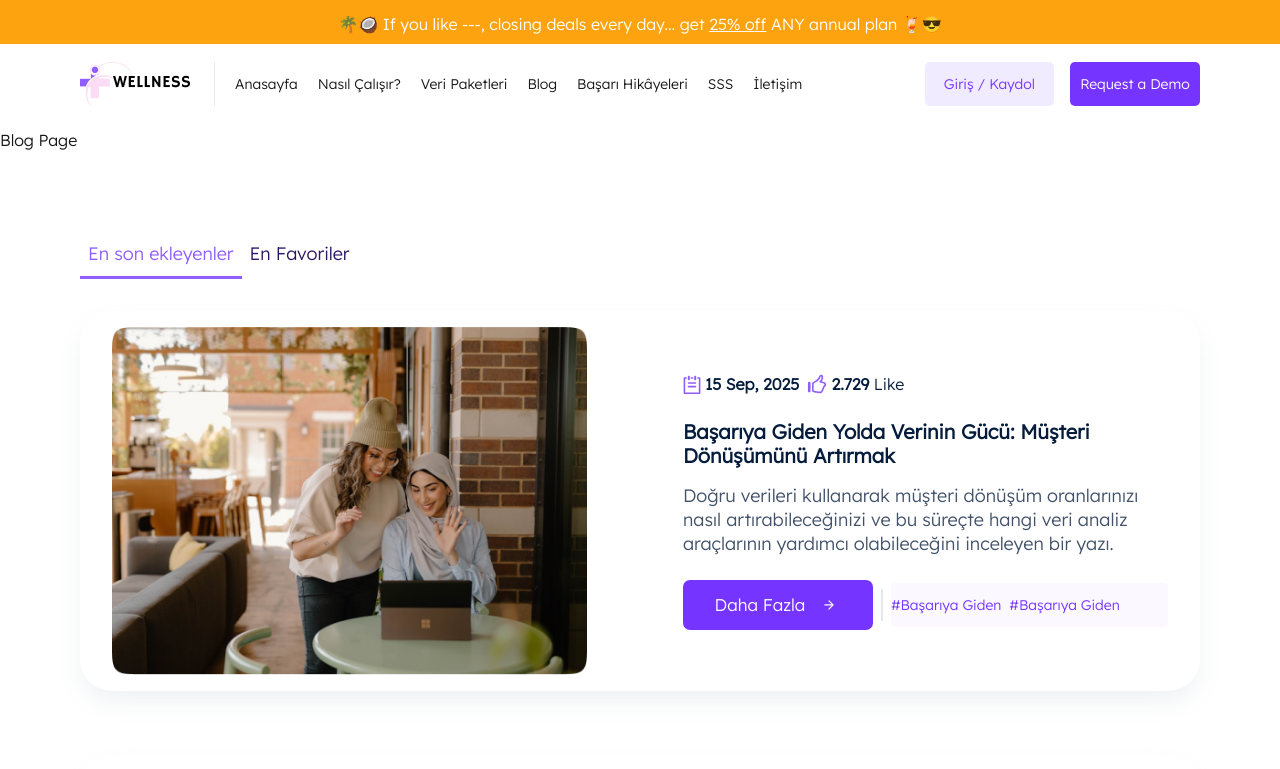
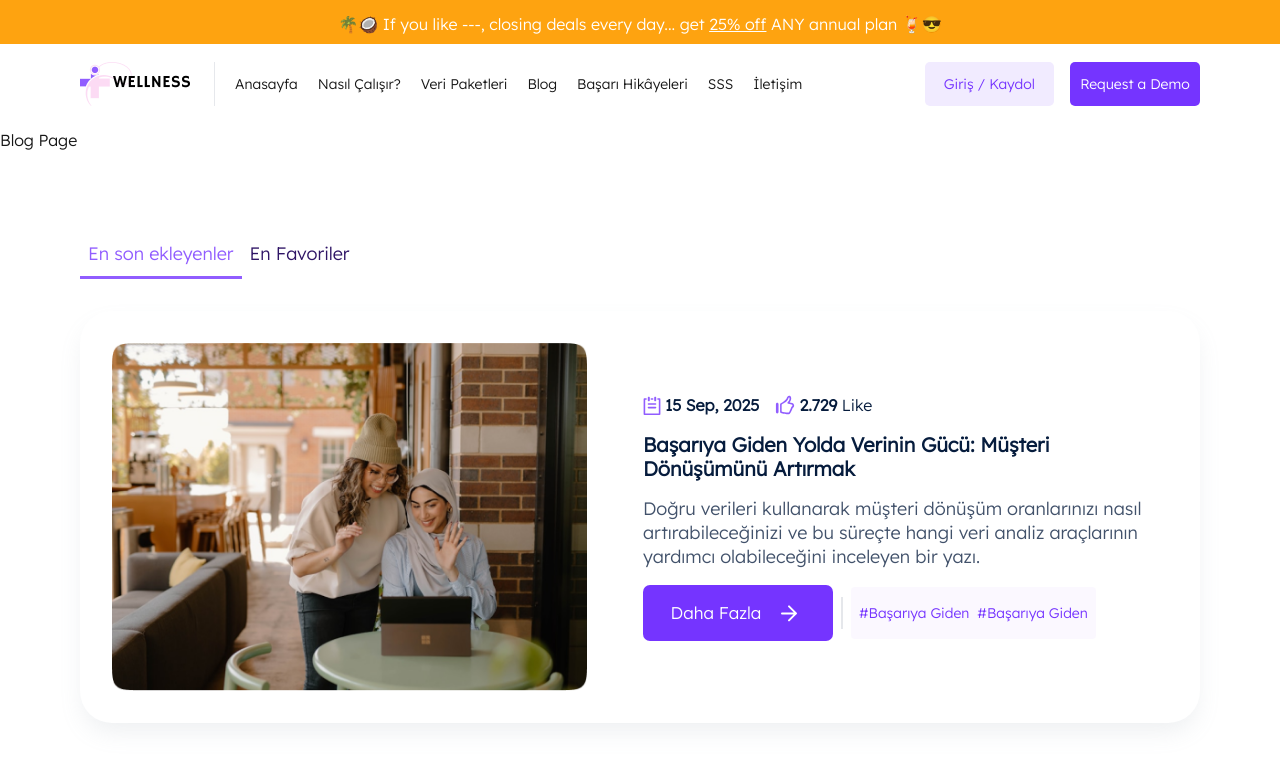
Before and after one commit to Medyanes-360/big-data-sale, a Next.js app: page /blog in a window 1280 px wide. Shown: the top 769 px of the page. Built offline with nearby package versions, Linux system fonts and the light colour scheme.

Commit message:
refactor: BlogPostSection && BlogCard updated

```diff
--- a/components/blog/blogSection/blogPostSection/blogCard/index.jsx
+++ b/components/blog/blogSection/blogPostSection/blogCard/index.jsx
@@ -2,10 +2,10 @@ import React from "react";
 import Icons from "@/public/assets/icons/Icons";
 import ButtonComponent from "@/globalElements/Button/index.jsx";
 
-const BlogCard = ({ title, summary, likes, date }) => {
+const BlogCard = ({ title, summary, likes, date, label}) => {
   return (
-    <div className="flex flex-col w-full lg:w-1/2">
-      <div className="flex flex-wrap w-full gap-3 md:gap-2">
+    <div className="flex flex-col w-full lg:w-1/2 gap-3 lg:gap-4 ">
+      <div className="flex flex-wrap w-full gap-3 md:gap-4">
         <div className="flex items-center space-x-1">
           <Icons.Calendar />
           <p className=" text-[#061C3D] font-Inter font-semibold text-sm md:text-base">
@@ -19,24 +19,27 @@ const BlogCard = ({ title, summary, likes, date }) => {
           </p>
         </div>
       </div>
-      <h2 className="text-[#061C3D] font-extrabold text-[16px] md:text-[20px] leading-4 md:leading-6 font-Inter mt-6 mb-4">
+      <h2 className="text-[#061C3D] font-semibold text-[16px] md:text-[20px] leading-4 md:leading-6 font-Inter">
         {title}
       </h2>
-      <p className="text-[14px] md:text-[18px] leading-4 md:leading-6 text-[#42526B] font-normal mb-6">
+      <p className="text-[14px] md:text-[18px] leading-4 md:leading-6 text-[#42526B] font-normal">
         {summary}
       </p>
-      <div className="flex flex-col md:flex-row w-full items-center justify-between gap-1 md:gap-2">
-        <ButtonComponent className="w-full md:max-w-[190px] flex items-center gap-3 bg-tertiary-500 rounded-[7px]">
+      <div className="flex flex-col md:flex-row w-full items-center gap-1 md:gap-2">
+        <ButtonComponent className="w-full md:max-w-[190px] max-h-[44px] lg:max-h-[56px] flex items-center gap-3 bg-tertiary-500 rounded-[7px]">
           <span className="text-white-default text-[17px] font-Inter font-medium">
             Daha Fazla
           </span>
-          <Icons.ArrowRight className="w-6 h-6 text-white-default" />
+          <Icons.ArrowRight className="text-white-default" />
         </ButtonComponent>
         <div className="md:block hidden h-8 border-[1px] bg-[#CDD2D8]"></div>
-        <div className="flex items-center rounded-[4px] bg-[#E6DBFF30] py-3 w-full">
+        <div className="flex items-center rounded-[4px] bg-[#E6DBFF30] py-3 xl:py-4 w-full px-2 md:max-w-fit">
           <div className="flex flex-wrap items-center font-Inter font-medium gap-2 text-sm text-tertiary-500">
-            <span>#Başarıya Giden</span>
-            <span>#Başarıya Giden</span>
+            {label.map((item,i) => {
+              return (
+                  <span key={i}>#{item}</span>
+              )
+            })}
           </div>
         </div>
       </div>
--- a/components/blog/blogSection/blogPostSection/index.jsx
+++ b/components/blog/blogSection/blogPostSection/index.jsx
@@ -4,13 +4,13 @@ import BlogCard from "./blogCard";
 
 const BlogPostSection = ({ data }) => {
   return (
-    <div className="flex flex-col lg:flex-row items-center lg:gap-20 gap-4 md:gap-12 shadow-blog rounded-[32px] px-4 lg:pr-8">
+    <div className="flex flex-col lg:flex-row items-center gap-3 md:gap-10 shadow-blog md:rounded-[32px] rounded-xl px-4 xl:pr-14 py-2 md:py-4">
       <Image
         src={data?.image}
         width={520}
         height={380}
         alt={data?.title}
-        className="rounded-2xl py-3 md:py-4 px-3 lg:px-4 md:px-2 md:w-[520px] md:h-[380px]"
+        className="rounded-2xl py-3 px-3 md:py-4 lg:px-4 md:px-2 md:w-[520px] md:h-[380px]"
       />
 
       <BlogCard
@@ -18,6 +18,7 @@ const BlogPostSection = ({ data }) => {
         summary={data.summary}
         likes={data.likes}
         date={data.date}
+        label={data.label}
       />
     </div>
   );
```
